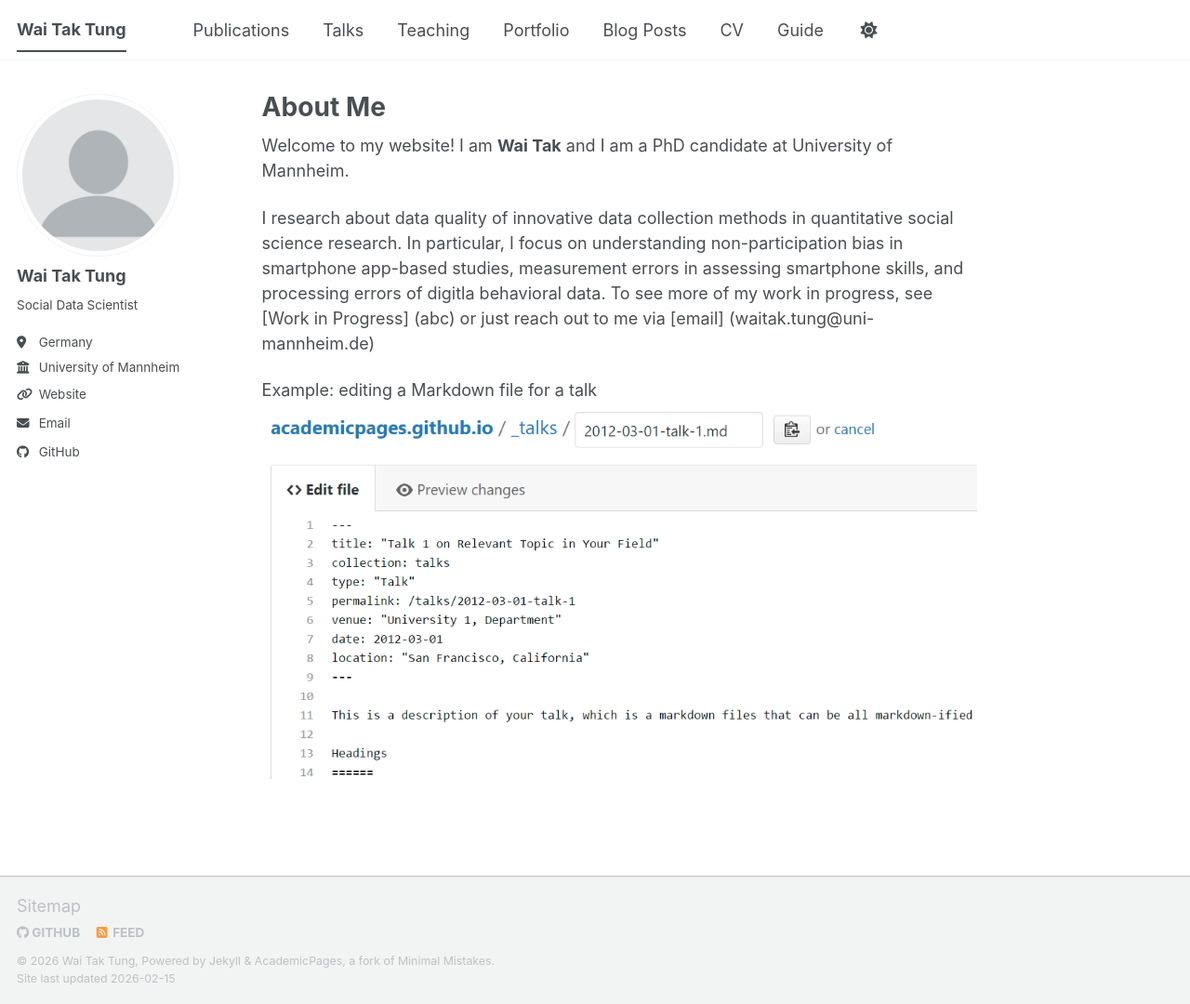
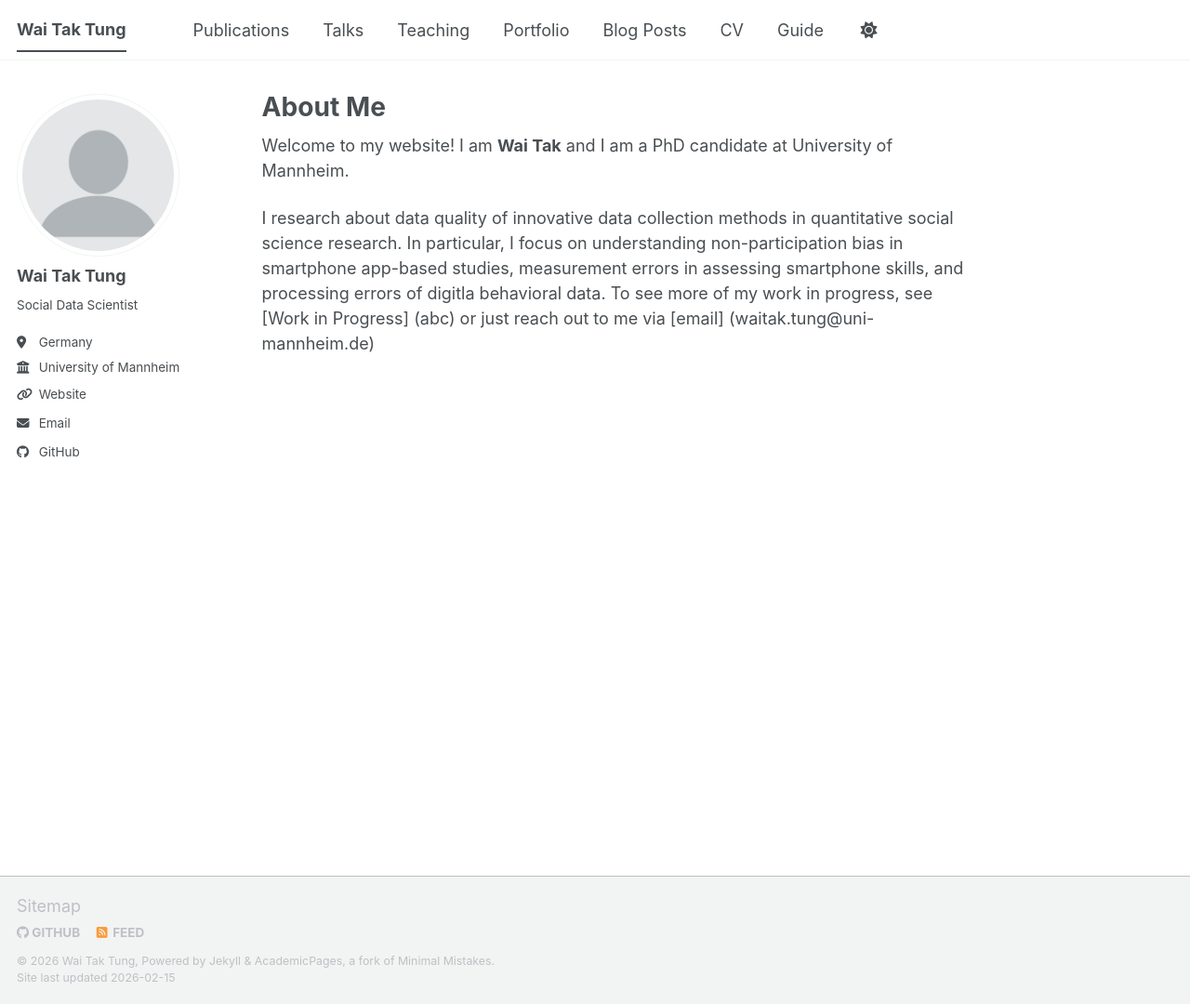
Before and after one commit to wttung/wttung.github.io, a Jekyll site: the page built from _pages/about.md, in a window 1280 px wide and 1080 px high. Shown: the whole window at 93% size. Built offline with Jekyll 4.4.1, drawn with Linux system fonts in a browser that asks for light colours; a script bundle is joined from its source files by our own code; library files that are not in the unit come from our copies.

Commit message:
Update about.md

```diff
--- a/_pages/about.md
+++ b/_pages/about.md
@@ -10,6 +10,3 @@ redirect_from:
 Welcome to my website! I am **Wai Tak** and I am a PhD candidate at University of Mannheim.
 
 I research about data quality of innovative data collection methods in quantitative social science research. In particular, I focus on understanding non-participation bias in smartphone app-based studies, measurement errors in assessing smartphone skills, and processing errors of digitla behavioral data. To see more of my work in progress, see [Work in Progress] (abc) or just reach out to me via [email] (waitak.tung@uni-mannheim.de)
-
-Example: editing a Markdown file for a talk
-![Editing a Markdown file for a talk](/images/editing-talk.png)
```
